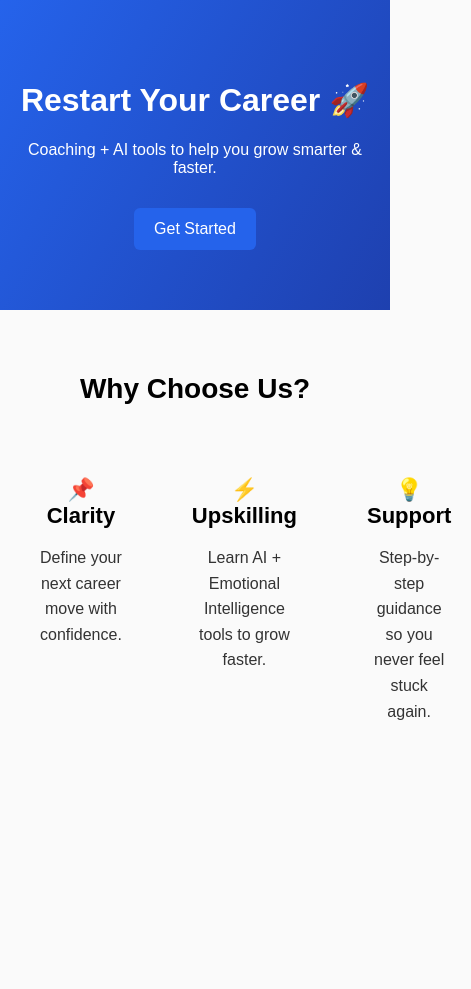
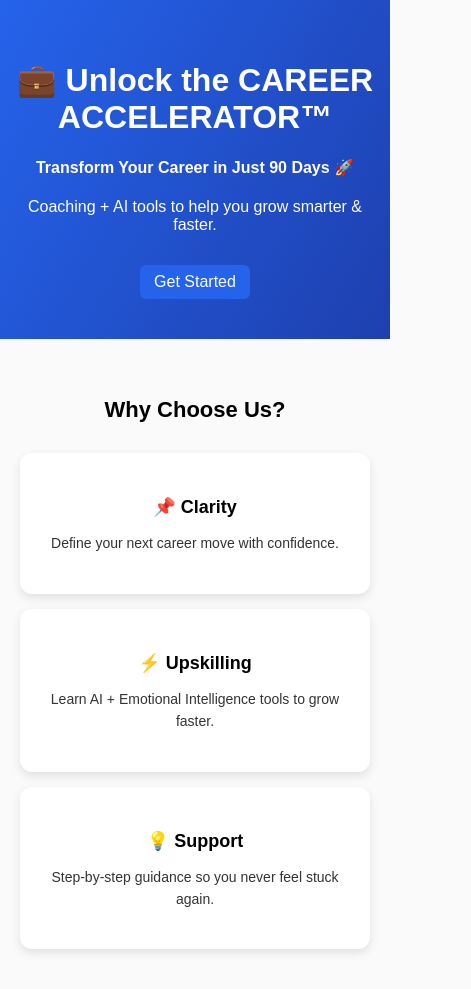
Before and after one commit to priyadamu66/meghaadesai9, a plain HTML site: page Projects/index.html in a window 390 px wide. Shown: the whole page, 471 px wide, since content can reach past the window. Before the commit the page ends 844 px from the top, so only its background shows below. Drawn offline with Linux system fonts and the light colour scheme.

Commit message:
updated the intro lines
updated the intro

```diff
--- a/Projects/index.html
+++ b/Projects/index.html
@@ -11,7 +11,8 @@
 
   <!-- HERO SECTION -->
   <div id="hero">
-    <h1>Restart Your Career 🚀</h1>
+    <h1>💼 Unlock the CAREER ACCELERATOR™</h1>
+    <h4>Transform Your Career in Just 90 Days 🚀 </h4>
     <p>Coaching + AI tools to help you grow smarter & faster.</p>
     <a href="#features" class="btn">Get Started</a>
   </div>
--- a/Projects/styles.css
+++ b/Projects/styles.css
@@ -33,14 +33,24 @@
   grid-template-columns: repeat(3, 1fr); /* 3 cards in a row */
   gap: 30px;
   max-width: 1000px;
-  margin: 0 auto; /* center the grid */
+  margin: 0 auto;
 }
 
 /* INDIVIDUAL CARDS */
 .card {
-  background: none;   /* no box background */
-  padding: 20px;
+  background: #fff;
+  padding: 25px;
   text-align: center;
+  border-radius: 12px;
+  box-shadow: 0 4px 10px rgba(0,0,0,0.1);
+  transition: transform 0.3s ease, box-shadow 0.3s ease;
+  cursor: pointer;
+}
+
+/* HOVER EFFECT */
+.card:hover {
+  transform: translateY(-8px); /* slight lift */
+  box-shadow: 0 8px 20px rgba(0,0,0,0.2); /* stronger shadow */
 }
 
 /* HEADINGS */
@@ -62,3 +72,58 @@ body {
   font-family: Arial, sans-serif;
   background: #fafafa;
 }
+
+/* MOBILE RESPONSIVE STYLING */
+@media (max-width: 900px) {
+  .card-container {
+    grid-template-columns: repeat(2, 1fr); /* 2 cards in a row */
+    gap: 20px;
+  }
+
+  #features h2 {
+    font-size: 24px;
+  }
+
+  .card h3 {
+    font-size: 20px;
+  }
+
+  .card p {
+    font-size: 15px;
+  }
+
+  #hero {
+    padding: 50px 15px;
+  }
+
+  .btn {
+    padding: 10px 16px;
+  }
+}
+
+@media (max-width: 600px) {
+  .card-container {
+    grid-template-columns: 1fr; /* 1 card in a row for small screens */
+    gap: 15px;
+  }
+
+  #features h2 {
+    font-size: 22px;
+  }
+
+  .card h3 {
+    font-size: 18px;
+  }
+
+  .card p {
+    font-size: 14px;
+  }
+
+  #hero {
+    padding: 40px 10px;
+  }
+
+  .btn {
+    padding: 8px 14px;
+  }
+}
```
